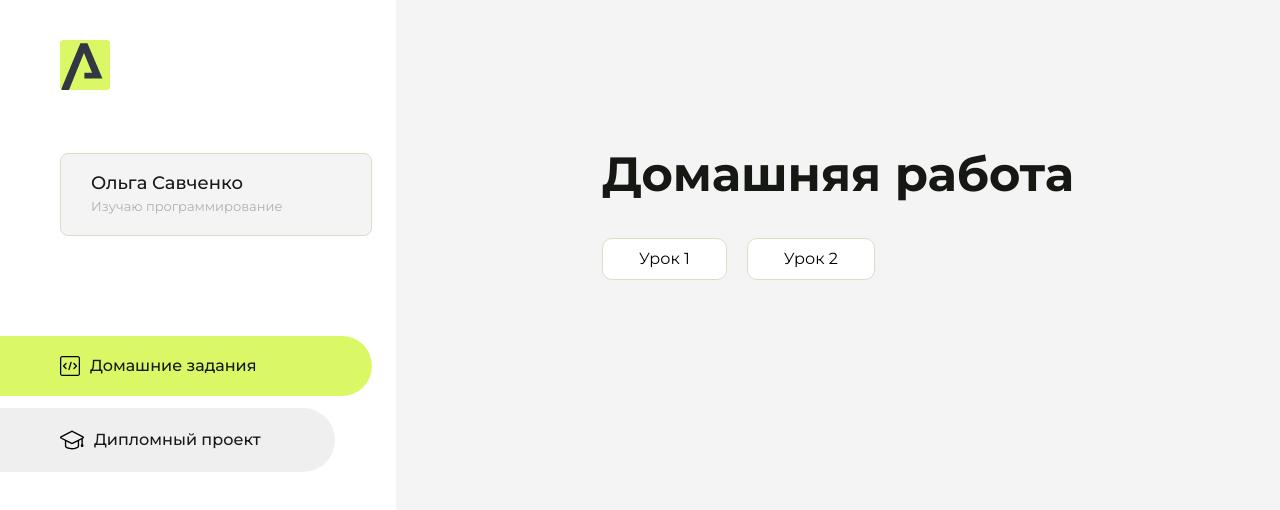
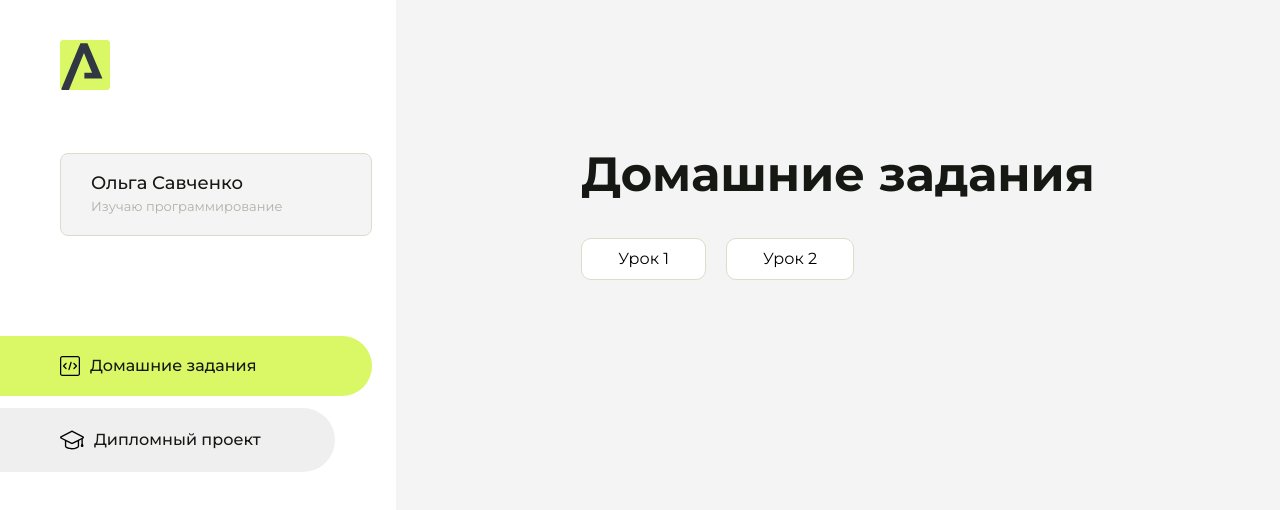
Before and after one commit to olgasavchenko10/homework, a plain HTML site: page index.html in a window 1280 px wide. Drawn offline with Linux system fonts and the light colour scheme.

Commit message:
Update index.html

```diff
--- a/index.html
+++ b/index.html
@@ -90,7 +90,7 @@
     <div class="content">
         <div class="container">
             <div class="content__block" id="tasksBlock">
-                <div class="content__title">Домашняя работа</div>
+                <div class="content__title">Домашние задания</div>
                 <ul class="content__list">
                     <li class="content__list-item">
                         <a href="hello-arokenru/index.html">Урок 1</a>
```
